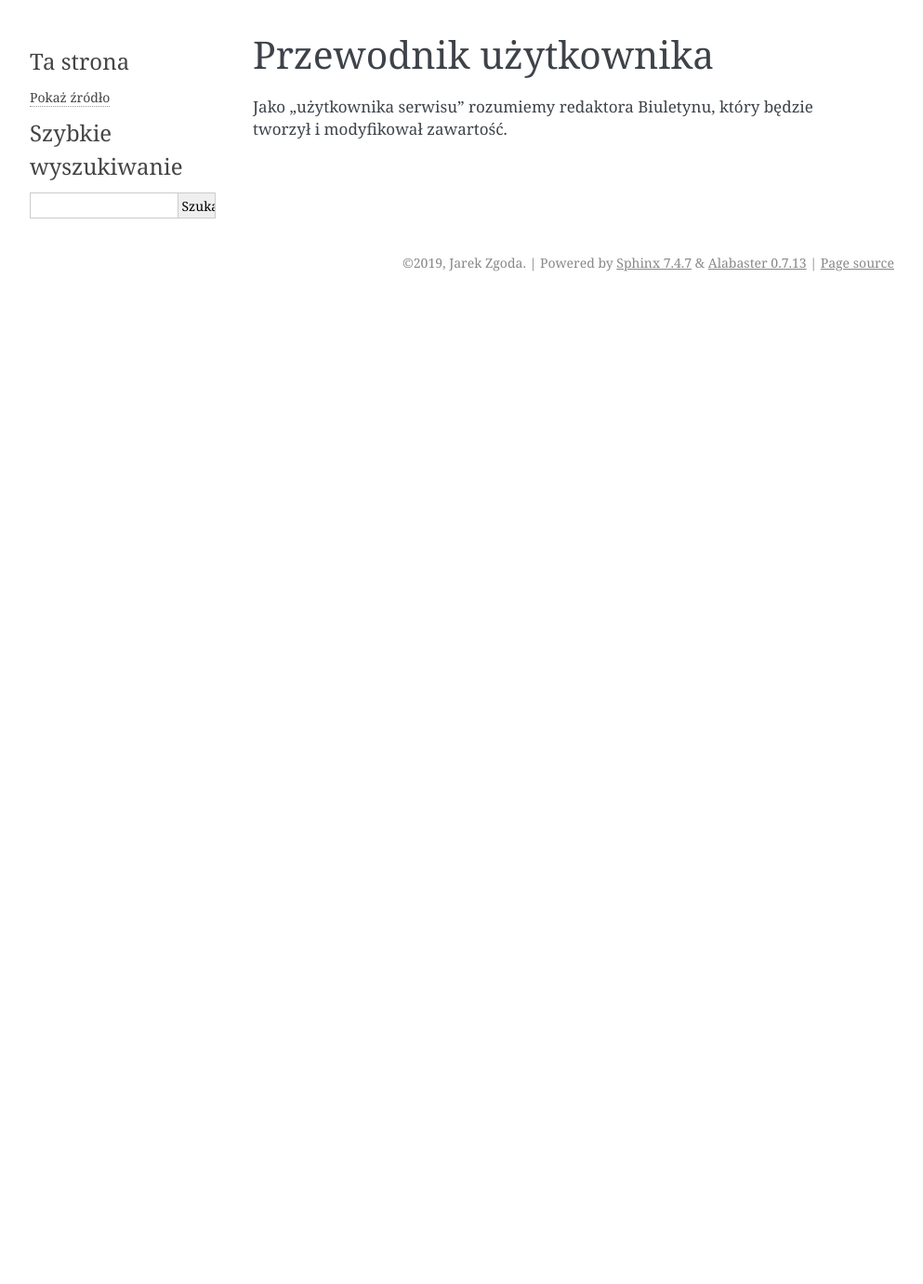
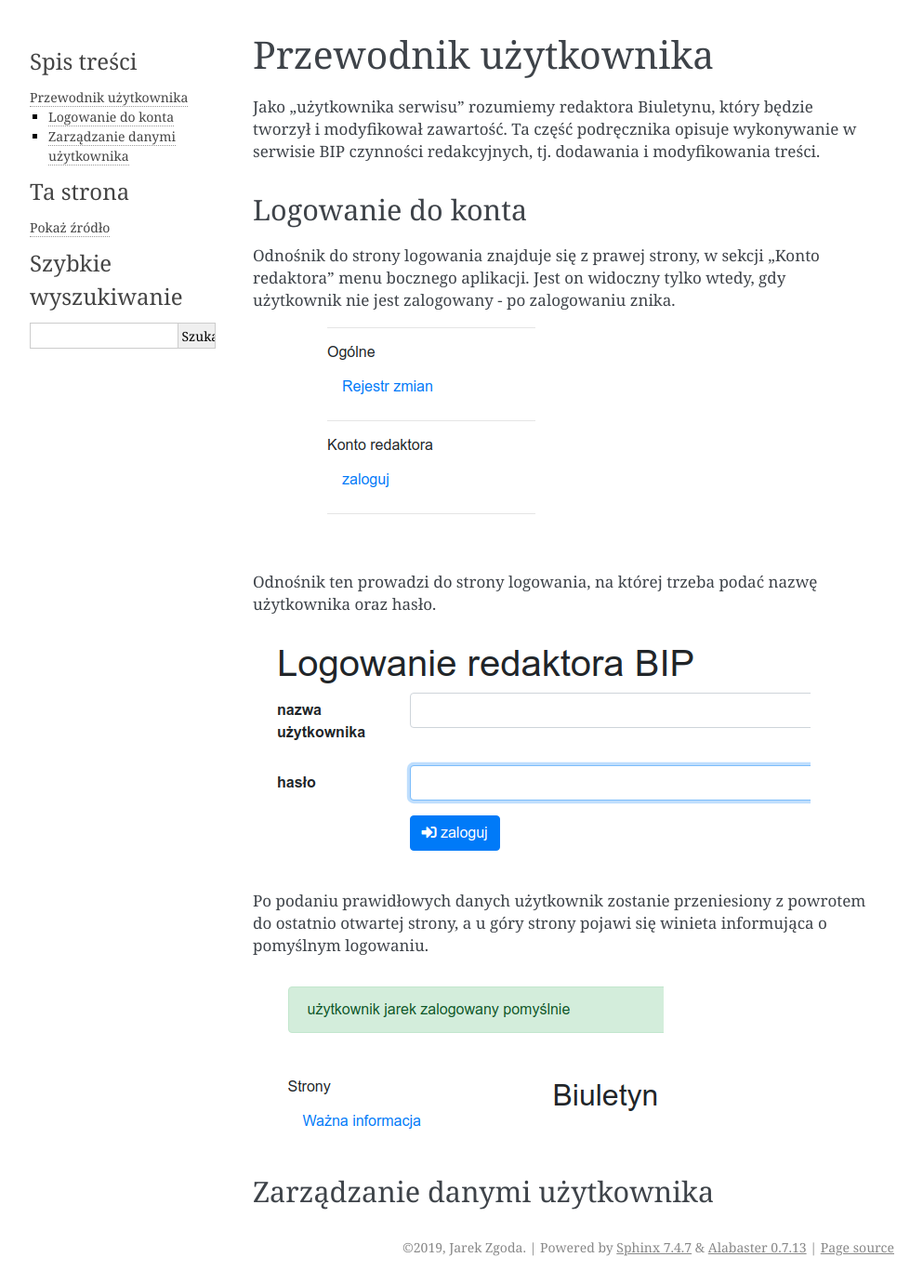
Before and after one commit to zgoda/bip, a Sphinx documentation site: the page built from docs/userguide.rst, in a window 1280 px wide. Shown: the whole page at 93% size, without its empty margins (148-1141 px from the left). Built offline with Sphinx 7.4.7, drawn with Linux system fonts in a browser that asks for light colours; before the commit the page ends 900 px from its top, so only the background shows below that.

Commit message:
User login doc
Made login to actually redirect to specified next address.

```diff
--- a/docs/adminguide.rst
+++ b/docs/adminguide.rst
@@ -9,7 +9,7 @@
 Integracja z usługą zdalnego logowania Sentry
 ^^^^^^^^^^^^^^^^^^^^^^^^^^^^^^^^^^^^^^^^^^^^^
 
-Aplikacja BIP może być opcjonalnie zintegrowana z usługą zdalnego logowania błędów Sentry. Do zintegrowania aplikacji z Sentry konieczne jest dostarczenie poprzez zmienną środowiskową parametrów połączenia do serwera Sentry. Poniższy przykład pokazuje jak to zrobić przy użyciu pliku ze zmiennymi środowiskowymi używanego przez ``systemd`` w definicji usługi aplikacji. W pliku tym należy umieścić poniższą linię, zastępując ``klucz``, ``konto`` i ``projekt`` odpowiednimi wartościami z panelu administracji projektu.
+Aplikacja BIP może być opcjonalnie zintegrowana z usługą zdalnego logowania błędów `Sentry <https://sentry.io/welcome/>`_. Do zintegrowania aplikacji z Sentry konieczne jest dostarczenie poprzez zmienną środowiskową parametrów połączenia do serwera Sentry. Poniższy przykład pokazuje jak to zrobić przy użyciu pliku ze zmiennymi środowiskowymi używanego przez ``systemd`` w definicji usługi aplikacji. W pliku tym należy umieścić poniższą linię, zastępując ``klucz``, ``konto`` i ``projekt`` odpowiednimi wartościami z panelu administracji projektu.
 
 .. code-block:: shell
 
--- a/docs/userguide.rst
+++ b/docs/userguide.rst
@@ -1,4 +1,22 @@
 Przewodnik użytkownika
 ======================
 
-Jako "użytkownika serwisu" rozumiemy redaktora Biuletynu, który będzie tworzył i modyfikował zawartość.
+Jako "użytkownika serwisu" rozumiemy redaktora Biuletynu, który będzie tworzył i modyfikował zawartość. Ta część podręcznika opisuje wykonywanie w serwisie BIP czynności redakcyjnych, tj. dodawania i modyfikowania treści.
+
+Logowanie do konta
+------------------
+
+Odnośnik do strony logowania znajduje się z prawej strony, w sekcji "Konto redaktora" menu bocznego aplikacji. Jest on widoczny tylko wtedy, gdy użytkownik nie jest zalogowany - po zalogowaniu znika.
+
+.. image:: /_static/login_link.png
+
+Odnośnik ten prowadzi do strony logowania, na której trzeba podać nazwę użytkownika oraz hasło.
+
+.. image:: /_static/login_page.png
+
+Po podaniu prawidłowych danych użytkownik zostanie przeniesiony z powrotem do ostatnio otwartej strony, a u góry strony pojawi się winieta informująca o pomyślnym logowaniu.
+
+.. image:: /_static/login_confirmed.png
+
+Zarządzanie danymi użytkownika
+------------------------------
--- a/src/bip/__version__.py
+++ b/src/bip/__version__.py
@@ -1,4 +1,4 @@
-__version__ = '0.7.0'
+__version__ = '0.7.1'
 
 
 def get_version():
--- a/src/bip/auth/templates/auth/login.html
+++ b/src/bip/auth/templates/auth/login.html
@@ -6,5 +6,5 @@
 
 {% block content %}
 <h1>Logowanie redaktora BIP</h1>
-{{ render_form(form, url_for('auth.login')) }}
+{{ render_form(form, request.full_path) }}
 {% endblock %}
--- a/src/bip/templates/base.html
+++ b/src/bip/templates/base.html
@@ -106,7 +106,7 @@
             <li class="nav-item"><a class="nav-link" href="{{ item.url }}">{{ item.title }}</a></li>
             {% endfor %}
             {% else %}
-            <li class="nav-item"><a class="nav-link" href="{{ url_for('auth.login') }}">zaloguj</a></li>
+            <li class="nav-item"><a class="nav-link" href="{{ url_for('auth.login') }}?next={{request.path}}">zaloguj</a></li>
             {% endif %}
           </ul>
           {% if current_user.is_authenticated and current_user.admin %}
```
Also changed, not shown: other parts of docs/adminguide.rst (+3 -1 lines), docs/_static/login_confirmed.png (added), docs/_static/login_link.png (added), docs/_static/login_page.png (added), docs/_static/user_menu_section.png (added).
